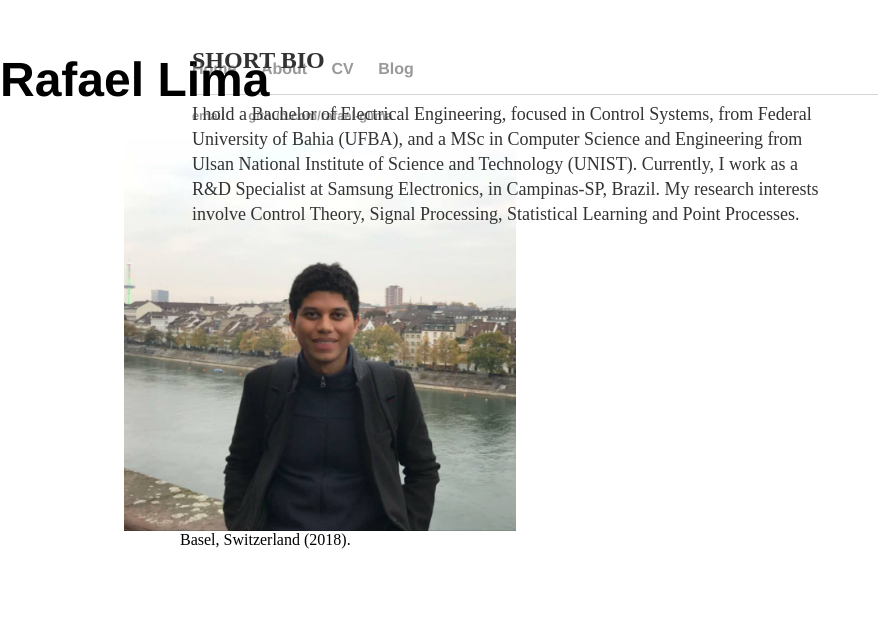
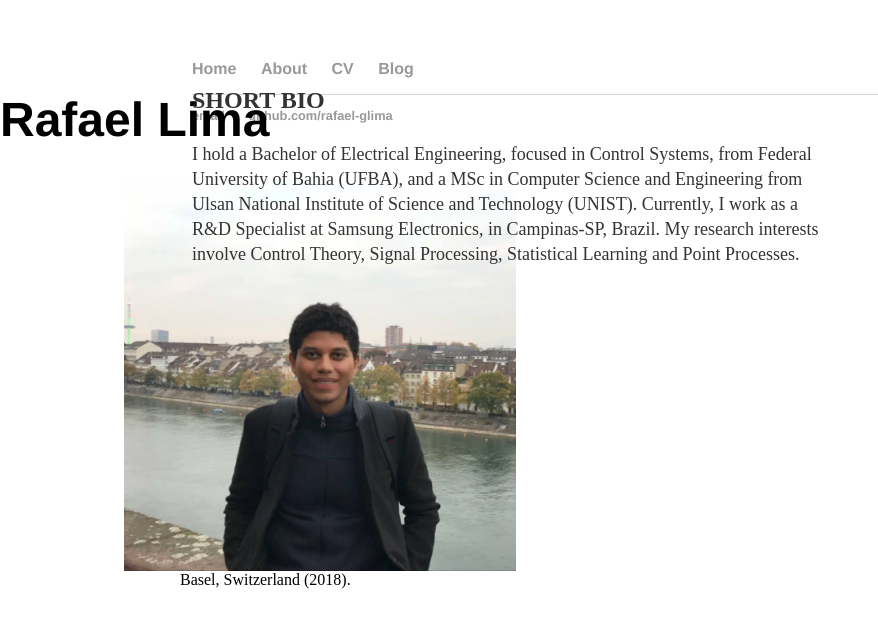
Before and after one commit to rafael-glima/rafael-glima.github.io, a Jekyll site: the page built from index.html, in a window 1280 px wide. Shown: the top 628 px of the page, without its empty margins (0-878 px from the left). Built offline with Jekyll 4.4.1, drawn with Linux system fonts in a browser that asks for light colours.

Commit message:
Changes in Main Page content

```diff
--- a/css/main.css
+++ b/css/main.css
@@ -57,7 +57,7 @@
   z-index: 1;
   top: 0;
   overflow-x: hidden;
-  padding-top: 20px;
+  padding-top: 60px;
 }
 
 /* Control the left side */
--- a/index.html
+++ b/index.html
@@ -11,8 +11,8 @@
 	</figure>
 	</div>
 	<div class="split right;parent;">
-	<p style="font-weight: bold;" class="child">SHORT BIO</p>
-	<p style="font-size:18px;" class="child">I hold a Bachelor of Electrical Engineering, focused in Control Systems,
+	<p style="font-weight: bold;">SHORT BIO</p>
+	<p style="font-size:18px;">I hold a Bachelor of Electrical Engineering, focused in Control Systems,
 		from Federal University of Bahia (UFBA), and a MSc in Computer Science and Engineering from
 		Ulsan National Institute of Science and Technology (UNIST).
 		Currently, I work as a R&D Specialist at Samsung Electronics, in Campinas-SP, Brazil.
```
